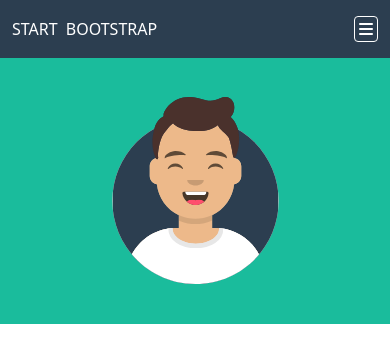
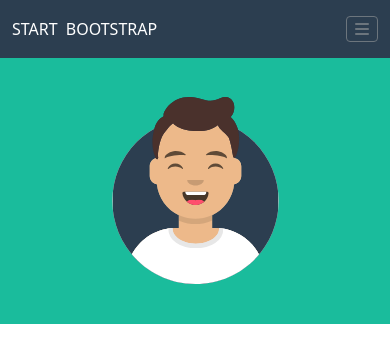
Before and after one commit to LucaConiglio/html-css-bootstrap-freelancer, a plain HTML site: page index.html in a window 390 px wide. Drawn offline with nearby package versions, Linux system fonts and the light colour scheme.

Commit message:
bordo e testo grigio nell'hamburger menù

```diff
--- a/index.html
+++ b/index.html
@@ -30,7 +30,7 @@
                     <a class="h6 text-white text-decoration-none" href="#">CONTACT</a>
                 </div>
                 <div class="d-flex align-items-center d-sm-none">
-                    <div class="text-white border border-1 border-white rounded-1 p-1">
+                    <div class="text-secondary border border-1 border-secondary rounded-1 px-2 py-1">
                         <i class="fa-sharp fa-solid fa-bars"></i>
                     </div>
                 </div>
```
